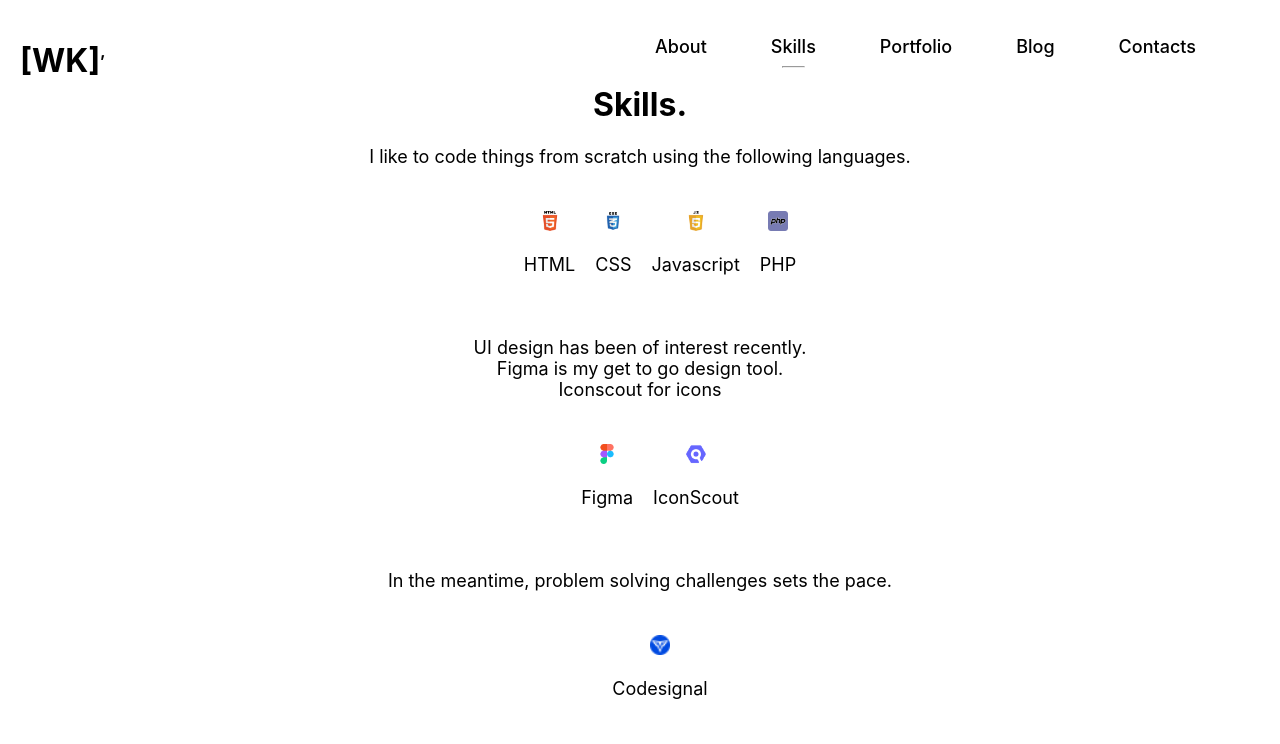
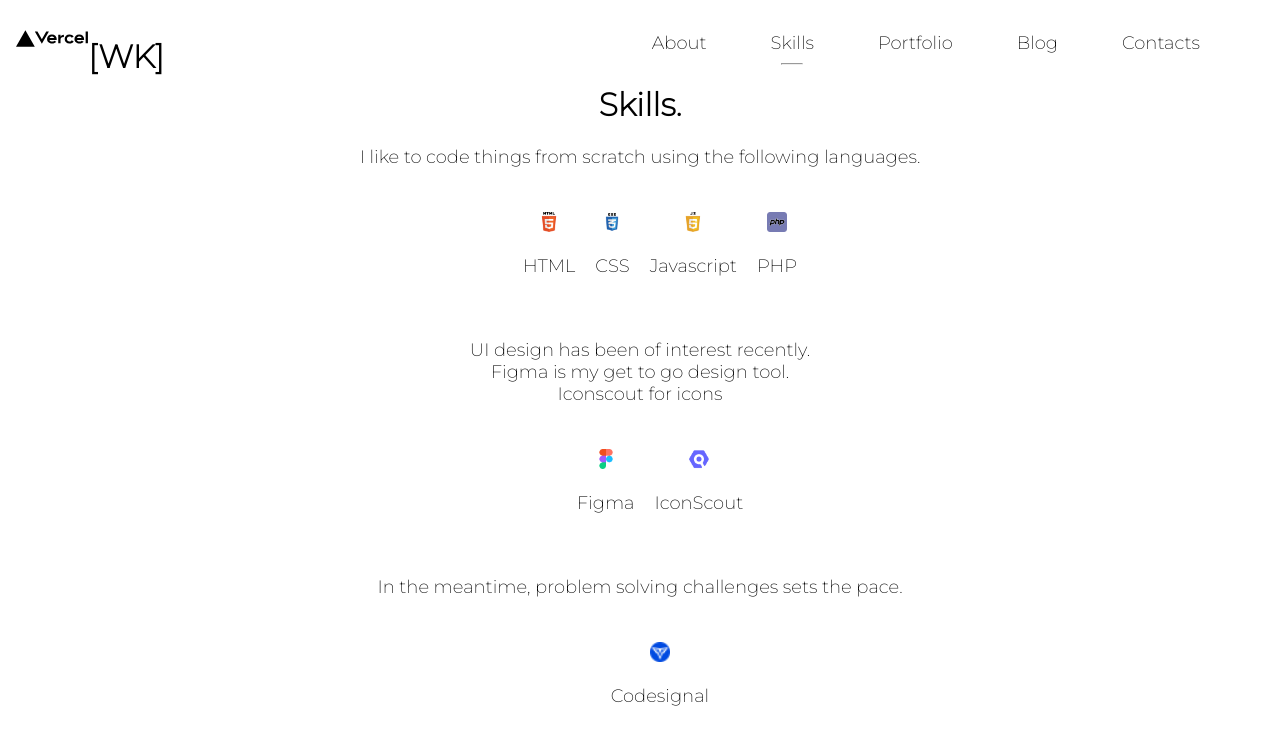
Before and after one commit to walteronoh/weathercraft, a Next.js app: page / in a window 1280 px wide. Both pictures are taken after a click on the item "Skills". Shown: the top 744 px of the page. Built offline with nearby package versions, Linux system fonts and the light colour scheme; no server answers.

Commit message:
change some backgrounds

```diff
--- a/src/components/about/about.module.css
+++ b/src/components/about/about.module.css
@@ -1,11 +1,15 @@
-.about {
+
+
+.about{
     /* height: 100vh; */
+    color:white;
     text-align: center;
+    content: "About";
 }
 
 .about_tag {
     position: fixed;
-    font-family: 'Apple Chancery', cursive;
+    font-family: Montserrat;
     width: 70vw;
     font-size: 1.5rem;
     left: 50%;
--- a/src/components/blogs/blogs.module.css
+++ b/src/components/blogs/blogs.module.css
@@ -1,4 +1,7 @@
+@import url('https://fonts.googleapis.com/css2?family=Montserrat:wght@200&display=swap');
+
 .topics {
+
     /* height: 100vh; */
     padding-top: 4rem;
 }
@@ -20,7 +23,7 @@
 }
 
 .content {
-    font-family: 'Segoe UI', Tahoma, Geneva, Verdana, sans-serif;
+    font-family: Montserrat;
     font-size: large;
 }
 
--- a/src/components/navbar/navbar.js
+++ b/src/components/navbar/navbar.js
@@ -1,7 +1,7 @@
 import Image from 'next/image';
 import React from 'react';
 import styles from "./navbar.module.css";
-import { getUserLocationGeoAPIfy } from '../../services/services';
+// import { getUserLocationGeoAPIfy } from '../../services/services';
 import SideNav from '../sidenav/sidenav';
 
 export default function NavBar(props) {
@@ -16,39 +16,39 @@
         setActiveTab(key);
     }
 
-    React.useEffect(() => setActiveTab(props.activeTabKey), [props.activeTabKey]);
+    // React.useEffect(() => setActiveTab(props.activeTabKey), [props.activeTabKey]);
 
-    React.useEffect(() => {
-        getUserLocationGeoAPIfy().then((response) => {
-            setLocationInfo({ city: response.city, country: response.country, countryCode: response.country.iso_code });
-        });
-    }, []);
+    // React.useEffect(() => {
+    //     getUserLocationGeoAPIfy().then((response) => {
+    //         setLocationInfo({ city: response.city.name, country: response.country.name, countryCode: response.country.iso_code });
+    //     });
+    // }, []);
 
-    const handleResize = () => {
-        setWidth(window.innerWidth);
-    };
+    // const handleResize = () => {
+    //     setWidth(window.innerWidth);
+    // };
 
-    React.useEffect(() => {
-        if (width >= 320 && width <= 605) {
-            setIsMobile(true);
-        } else {
-            setIsMobile(false);
-        }
-    }, [width])
+    // React.useEffect(() => {
+    //     if (width >= 320 && width <= 605) {
+    //         setIsMobile(true);
+    //     } else {
+    //         setIsMobile(false);
+    //     }
+    // }, [width])
 
-    React.useEffect(() => {
-        handleResize();
-        window.addEventListener('resize', handleResize);
-        return () => {
-            window.removeEventListener('resize', handleResize)
-        }
-    }, []);
+    // React.useEffect(() => {
+    //     handleResize();
+    //     window.addEventListener('resize', handleResize);
+    //     return () => {
+    //         window.removeEventListener('resize', handleResize)
+    //     }
+    // }, []);
 
     return (
         <div className={styles.navbar}>
-            {/* <Image src="/vercel.svg" height={72} width={72} alt="wk icon" className={styles.navbar_icon} /> */}
+            <Image src="/vercel.svg" height={72} width={72} alt="wk icon" className={styles.navbar_icon} />
             <h1>[WK]</h1>
-            <h4>{locationInfo.city}, {locationInfo.countryCode}</h4>
+            {/* <h4>{locationInfo.city}, {locationInfo.countryCode}</h4> */}
             <div className={styles.navbar_titles}>
                 <ul>
                     {
@@ -60,4 +60,6 @@
             </div>
         </div>
     )
+
+
 }
--- a/src/components/navbar/navbar.module.css
+++ b/src/components/navbar/navbar.module.css
@@ -2,10 +2,12 @@
     position: fixed;
     display: flex;
     width: 100vw;
-    padding: 20px;
+    height:4.8rem;
+    padding: 16px;
     top: 0;
     z-index: 100;
-    /* background-color: red; */
+    overflow-y: scroll;
+    /* background: #001233; */
 }
 
 .navbar_icon{
--- a/src/components/skills/skills.js
+++ b/src/components/skills/skills.js
@@ -7,9 +7,9 @@
             <header>
                 <h1>Skills.</h1>
             </header>
-            <main>
+            <main >
                 <p>I like to code things from scratch using the following languages.</p>
-                <div className={styles.icon}>
+                <div className={styles.icon} id="languages-el">
                     <ul>
                         <li><a target="_blank" rel="noreferrer" href='https://developer.mozilla.org/en-US/docs/Learn/Getting_started_with_the_web/HTML_basics'><Image src="/images/html.png" height={20} width={20} alt="HTML icon" /></a><p>HTML</p></li>
                         <li><a target="_blank" rel="noreferrer" href='https://developer.mozilla.org/en-US/docs/Web/CSS'><Image src="/images/css.png" height={20} width={20} alt="CSS icon" /></a><p>CSS</p></li>
--- a/src/components/skills/skills.module.css
+++ b/src/components/skills/skills.module.css
@@ -1,3 +1,4 @@
+
 .skills {
     /* height: 100vh; */
     padding-top: 4rem;
@@ -9,6 +10,7 @@
     width: 80vw;
     margin: 0 auto;
     text-align: center;
+    transition: 300ms;
 }
 
 .skills main p {
@@ -31,5 +33,6 @@
 }
 
 .skills main .icon ul li:hover{
-    transform: scale(1.5);
+    transition: 300ms;
+    transform: scale(1.2);
 }
--- a/src/components/work/work.module.css
+++ b/src/components/work/work.module.css
@@ -1,4 +1,7 @@
+@import url('https://fonts.googleapis.com/css2?family=Montserrat:wght@200&display=swap');
+
 .work {
+    font-family:Montserrat ;
     text-align: center;
     padding-top: 4rem;
 }
--- a/src/styles/Home.module.css
+++ b/src/styles/Home.module.css
@@ -1,5 +1,5 @@
 .background {
-  background-size: cover;
+  /* background-size: cover; */
   background-repeat: no-repeat;
   background-position: center center;
   width: 100vw;
--- a/src/styles/globals.css
+++ b/src/styles/globals.css
@@ -1,9 +1,11 @@
+/* @import url('https://fonts.googleapis.com/css2?family=Fira+Code:wght@300&family=Raleway:wght@200&family=Source+Code+Pro:wght@300&display=swap'); */
+@import url('https://fonts.googleapis.com/css2?family=Montserrat:wght@200&display=swap');
 html,
 body {
   padding: 0;
   margin: 0;
-  font-family: -apple-system, BlinkMacSystemFont, Segoe UI, Roboto, Oxygen,
-    Ubuntu, Cantarell, Fira Sans, Droid Sans, Helvetica Neue, sans-serif;
+  font-weight:550;
+  font-family:Montserrat;
 }
 
 a {
@@ -15,12 +17,25 @@
   box-sizing: border-box;
 }
 
+/* @media (prefers-color-scheme: light) {
+  html {
+    color-scheme: dark;
+
+  }
+  body {
+    color: white;
+    background:linear-gradient(360deg, #3a0ca3, #3f37c9);
+  }
+} */
+
 @media (prefers-color-scheme: dark) {
   html {
     color-scheme: dark;
+
   }
   body {
     color: white;
-    background: black;
+    background-color: #001845;
+
   }
 }
```
